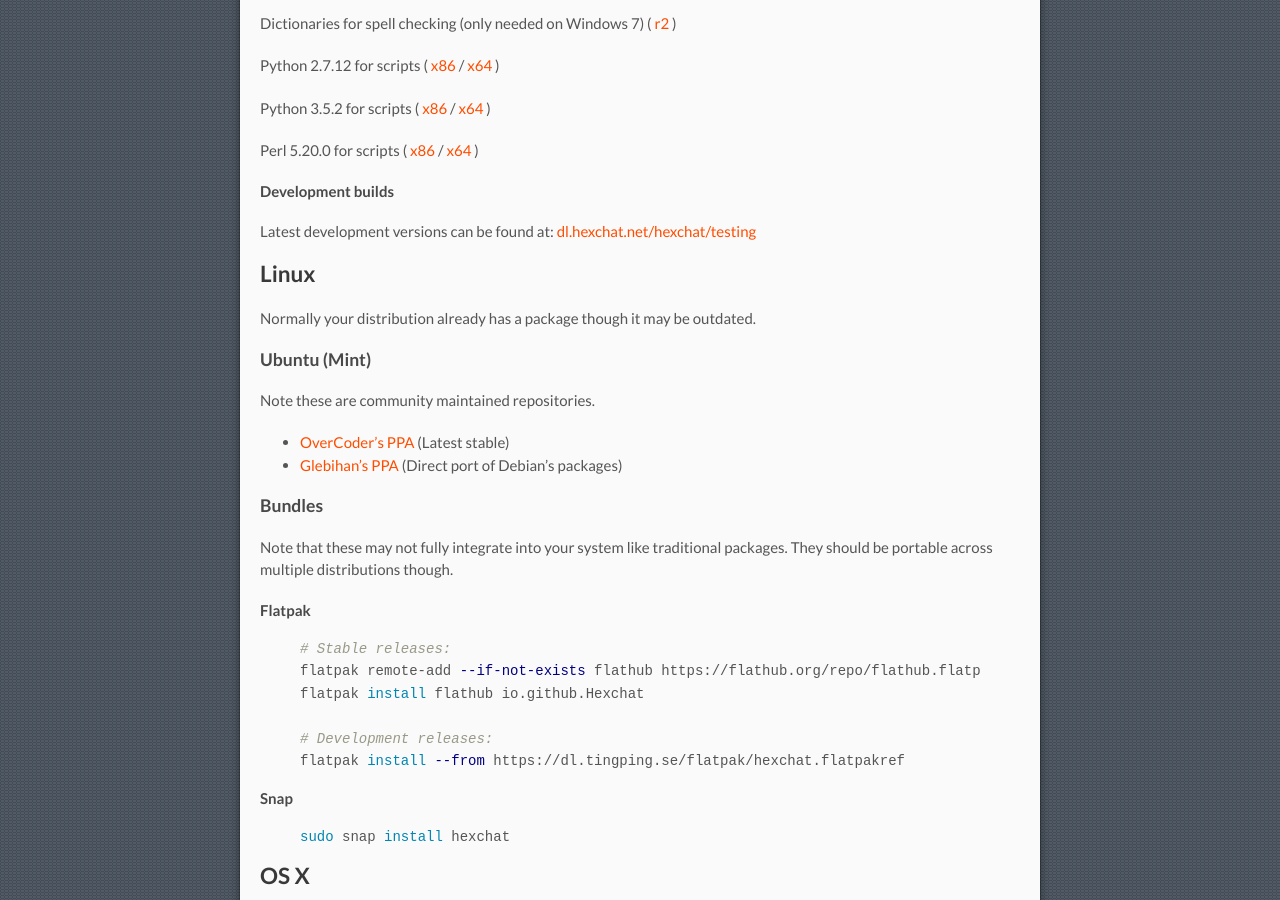
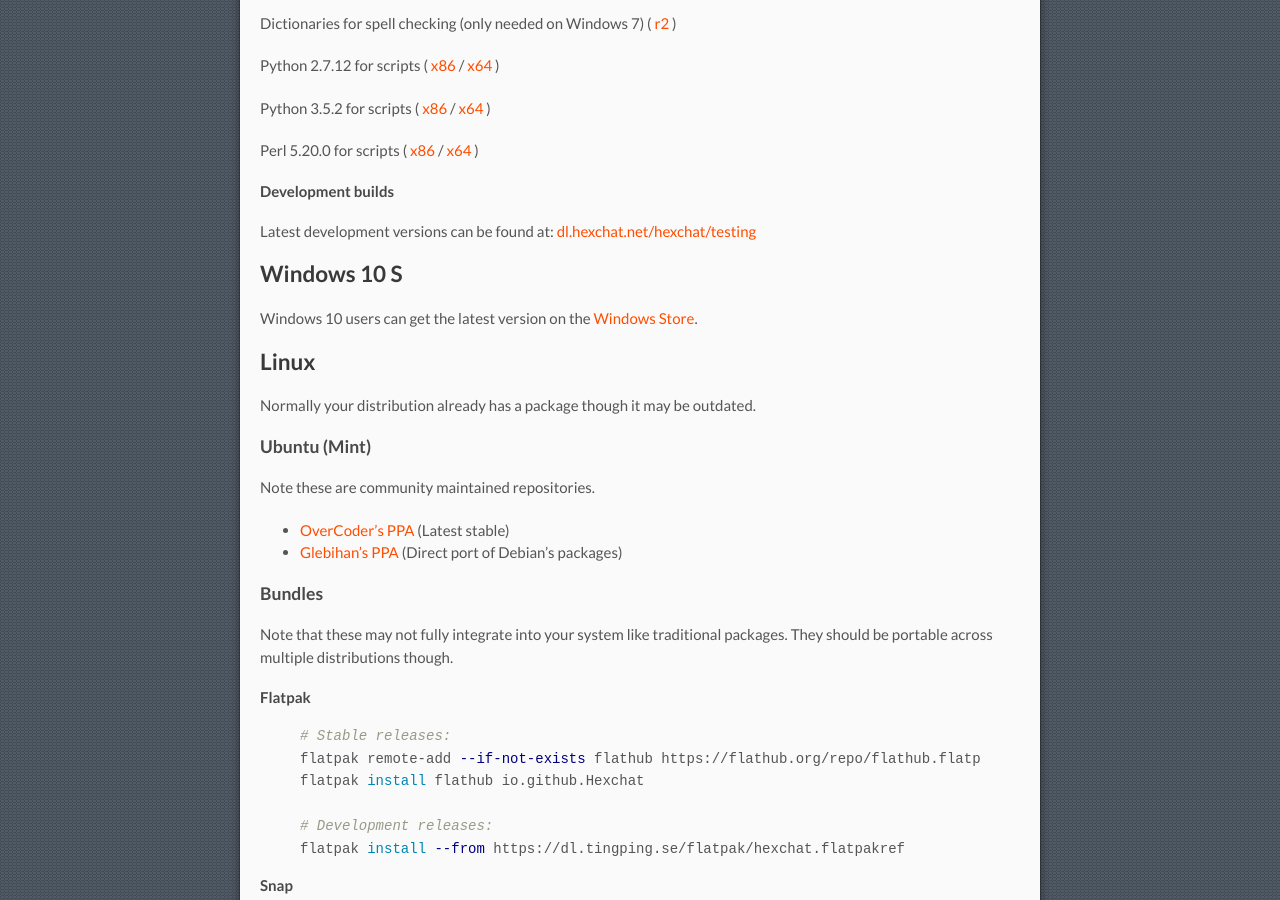
Before and after one commit to hexchat/hexchat.github.com, a Jekyll site: the page built from downloads.md, in a window 1280 px wide and 900 px high, scrolled down 350 px. Built offline with Jekyll 4.4.1, drawn with Linux system fonts in a browser that asks for light colours.

Commit message:
Update downloads.md

```diff
--- a/downloads.md
+++ b/downloads.md
@@ -25,6 +25,10 @@
 #### Development builds
 
 Latest development versions can be found at: [dl.hexchat.net/hexchat/testing](https://dl.hexchat.net/hexchat/testing)
+
+## Windows 10 S
+
+Windows 10 users can get the latest version on the [Windows Store](https://www.microsoft.com/en-us/store/p/hexchat/9nrrbgttm4j2).
 
 ## Linux
 Normally your distribution already has a package though it may be outdated.
```
